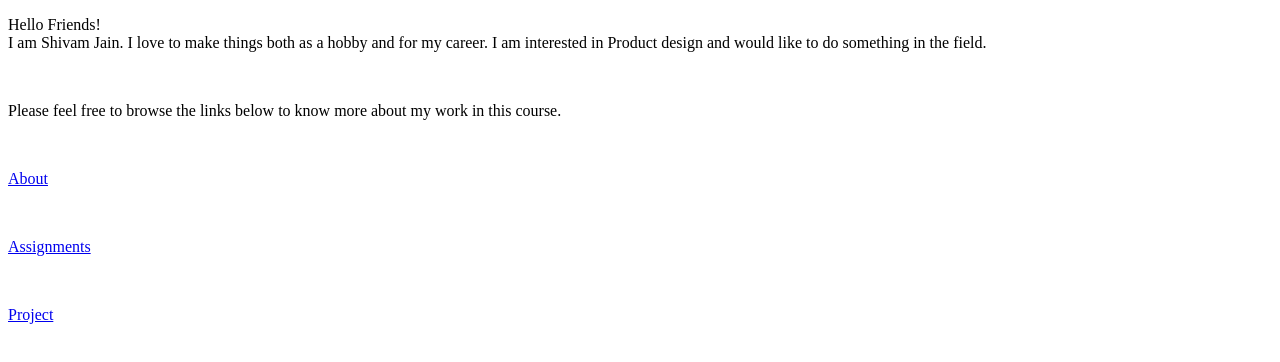
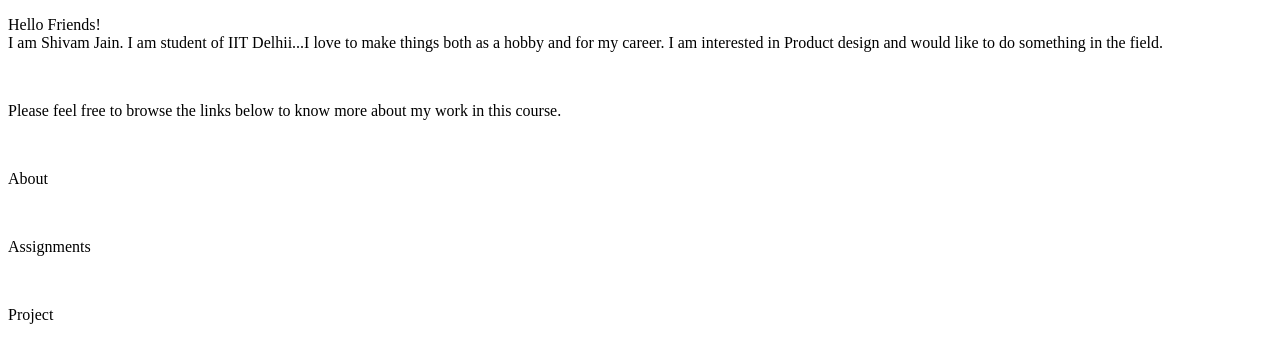
Before and after one commit to shivamjain0103/Website, a plain HTML site: page index.html in a window 1280 px wide. Drawn offline with Linux system fonts and the light colour scheme.

Commit message:
Update index.html

```diff
--- a/index.html
+++ b/index.html
@@ -6,16 +6,16 @@
 <!--comments in this tag-->
 <p>Hello Friends!
 <br>
-I am Shivam Jain. I love to make things both as a hobby and for my career. I am interested in Product design and would like to do something in the field. </p>
+I am Shivam Jain. I am student of IIT Delhii...I love to make things both as a hobby and for my career. I am interested in Product design and would like to do something in the field. </p>
 
 <br>
 <p>Please feel free to browse the links below to know more about my work in this course.</p>
 <br>
-<p><a href="about.html" target="_blank">About</a></p><!--this target property opens the link in a new window-->
+<p>About</a></p><!--this target property opens the link in a new window-->
 <br>
-<p><a href="assignments_nav.html" target="_blank">Assignments</a></p>
+<p>Assignments</a></p>
 <br>
-<p><a href="project_nav.html" target="_blank">Project</a></p>
+<p>Project</a></p>
 
 </body>
 </html>
```
